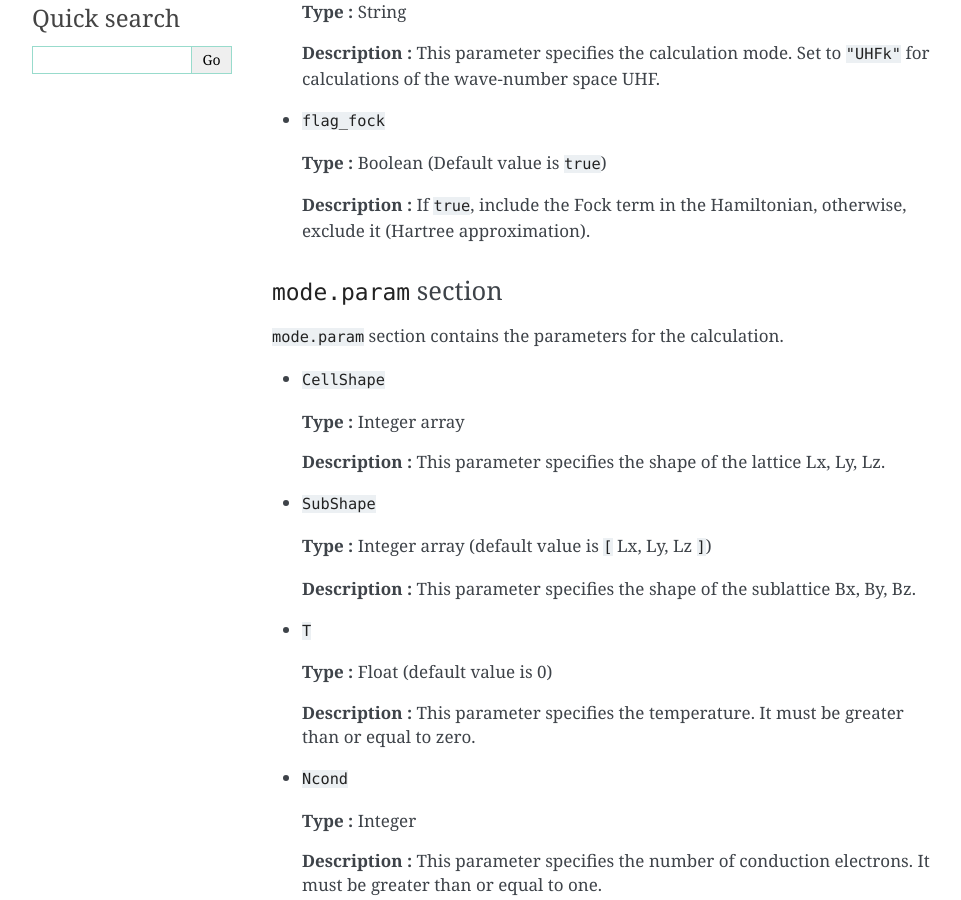
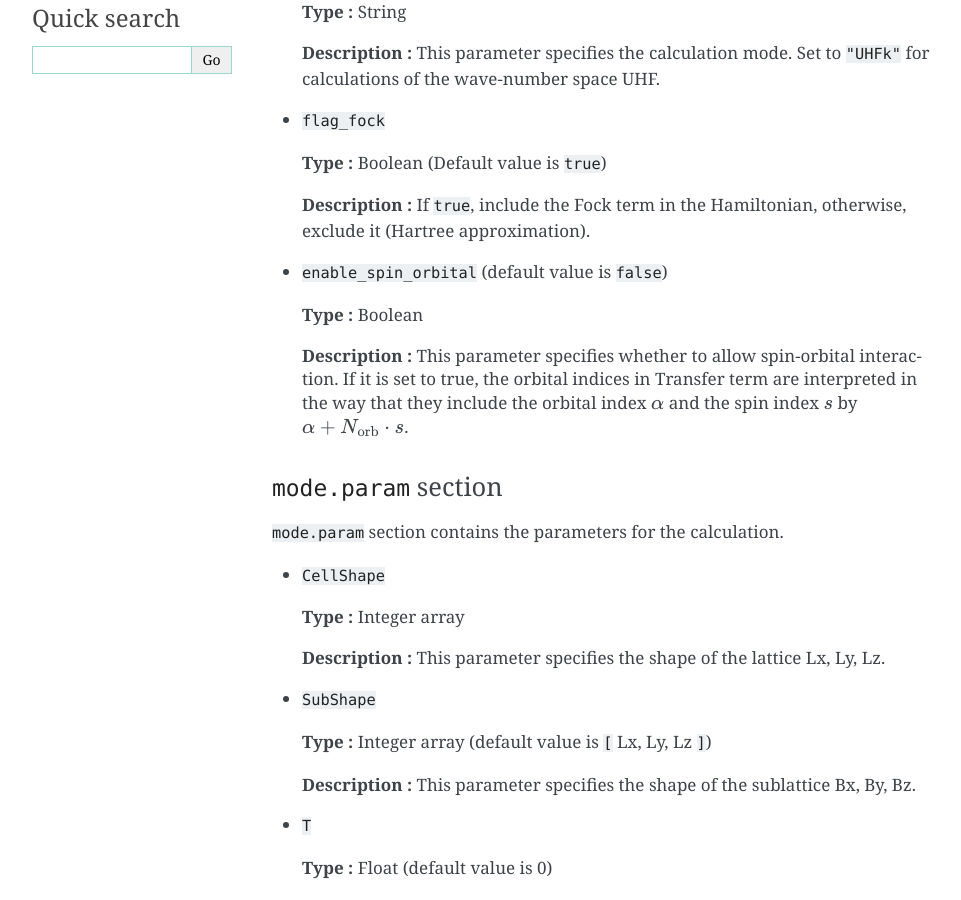
Before and after one commit to issp-center-dev/H-wave, a Sphinx documentation site: the page built from docs/en/source/uhfk/filespecification/config/index_config.rst, in a window 1280 px wide and 900 px high, scrolled down 704 px. Shown: the whole window, without its empty margins (148-1109 px from the left). Built offline with Sphinx 7.4.7, drawn with Linux system fonts in a browser that asks for light colours.

Commit message:
docs: added index rules

```diff
--- a/docs/en/source/uhfk/filespecification/config/index_config.rst
+++ b/docs/en/source/uhfk/filespecification/config/index_config.rst
@@ -47,6 +47,15 @@ Parameters
 
   **Description :**
   If ``true``, include the Fock term in the Hamiltonian, otherwise, exclude it (Hartree approximation).
+
+- ``enable_spin_orbital`` (default value is ``false``)
+
+  **Type :**
+  Boolean
+
+  **Description :**
+  This parameter specifies whether to allow spin-orbital interaction.
+  If it is set to true, the orbital indices in Transfer term are interpreted in the way that they include the orbital index :math:`\alpha` and the spin index :math:`s` by :math:`\alpha + N_\text{orb} \cdot s`.
 
 ``mode.param`` section
 ================================
--- a/docs/en/source/uhfk/filespecification/inputfiles_uhfk/interaction.rst
+++ b/docs/en/source/uhfk/filespecification/inputfiles_uhfk/interaction.rst
@@ -136,4 +136,8 @@ Usage rules
 
 -  The unspecified elements of the coefficient matrix are assumed to be zero.
 
+-  The translation vectors need to be enclosed within the CellShape. If the range of ``r_x``, ``r_y``, or ``r_z`` exceeds the extent of ``x``, ``y``, or ``z`` dimension of CellShape, the program terminates with an error.
+
+-  When ``mode.enable_spin_orbital`` is set to ``true``, the orbital indices of Transfer term are interpreted as the extended orbital indices including spin degree of freedom that ranges from 1 to :math:`2 N_\text{orbital}`, in which the indices :math:`1 \dots N_\text{orbital}` correspond to spin-up, and the indices :math:`N_\text{orbital}+1 \dots 2N_\text{orbital}` correspond to spin-down. Otherwise, only the entries with the orbital indices from 1 to :math:`N_\text{orbital}` are taken into account.
+
 .. raw:: latex
--- a/docs/ja/source/uhfk/filespecification/inputfiles_uhfk/interaction.rst
+++ b/docs/ja/source/uhfk/filespecification/inputfiles_uhfk/interaction.rst
@@ -125,4 +125,6 @@
 -  並進ベクトルは全て ``CellShape`` 内に収まるとします。
    ``r_x``, ``r_y``, ``r_z`` の範囲が ``CellShape`` のx,y,z軸のサイズを超える場合はエラーで終了します。
 
+-  ``mode.enable_spin_orbital`` が ``true`` の場合、Transfer項の軌道のインデックスはスピン自由度を含む一般化軌道インデックスと読み替え、1〜 :math:`2 N_\text{orbital}` の値をとります。1〜 :math:`N_\text{orbital}` が spin up、:math:`N_\text{orbital}+1` 〜 :math:`2 N_\text{orbital}` が spin down に対応します。 ``mode.enable_spin_orbital`` が ``false`` の場合は、インデックスの範囲が 1〜 :math:`N_\text{orbital}` の行のみ考慮します。
+
 .. raw:: latex
```
Also changed, not shown: docs/ja/source/uhfk/filespecification/config/index_config.rst (+7 -0 lines).
